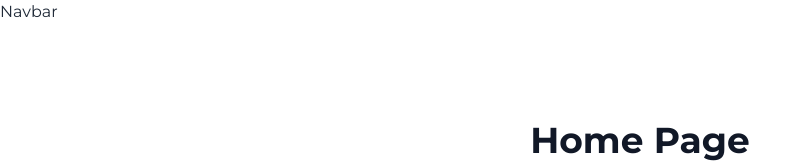
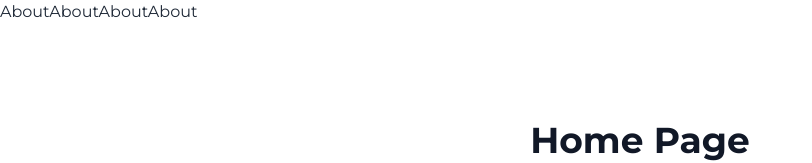
Before and after one commit to UoaWDCC/uads-member-app-v2, a React (Vite) app in the folder web/: page / in a window 1280 px wide. Shown: the top 163 px of the page, without its empty margins (0-812 px from the left). Built offline with nearby package versions, Linux system fonts and the light colour scheme.

Commit message:
UADS 17 fix: Fixed nav link issue

```diff
--- a/web/src/Components/Navbar.tsx
+++ b/web/src/Components/Navbar.tsx
@@ -1,7 +1,22 @@
-import React from "react";
+import { NavLink } from "react-router-dom"
 
-function Navbar({}) {
-  return <div>Navbar</div>;
+export default function Navbar() {
+  return (
+      <div>
+        <NavLink to="/about">
+        About
+        </NavLink>
+        <NavLink to="/events">
+        About
+        </NavLink>
+        <NavLink to="/sponsors">
+        About
+        </NavLink>
+        <NavLink to="/signup">
+        About
+        </NavLink>
+
+
+      </div>
+  )
 }
-
-export default Navbar;
--- a/web/src/main.tsx
+++ b/web/src/main.tsx
@@ -2,11 +2,9 @@ import React from "react";
 import ReactDOM from "react-dom/client";
 import App from "./App.tsx";
 import "./index.css";
-import Navbar from "./Components/Navbar.tsx";
 
 ReactDOM.createRoot(document.getElementById("root")!).render(
   <React.StrictMode>
-    <Navbar />
     <App />
   </React.StrictMode>
 );
--- a/web/src/pages/Home.tsx
+++ b/web/src/pages/Home.tsx
@@ -1,10 +1,14 @@
+import Navbar from "../Components/Navbar";
+
 export default function Home() {
   return (
-    //Example tailwind
+    <>
+    <Navbar />
     <div className="container px-4 pt-24 mx-auto content-center">
       <h1 className=" text-center text-3xl font-bold text-gray-900 sm:text-4xl dark:text-white">
         Home Page
       </h1>
     </div>
+    </>
   );
 }
```
